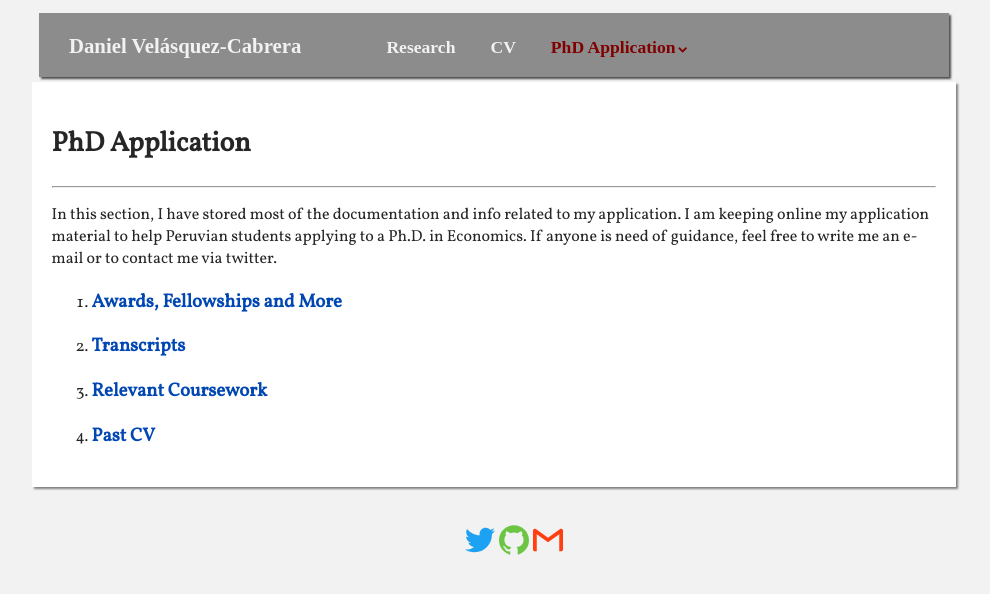
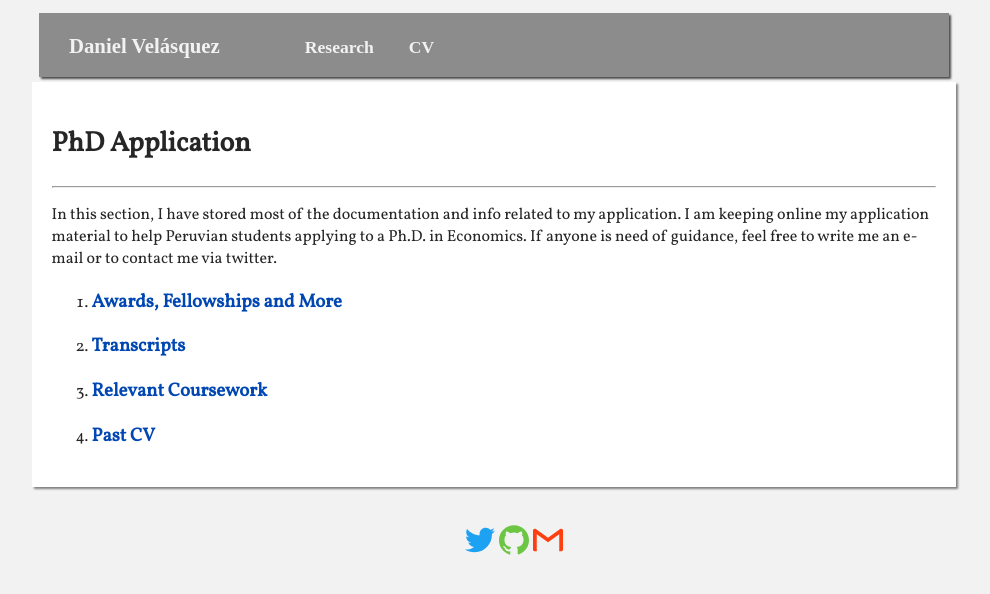
Before and after one commit to dvelasquezc/dvelasquezc.github.io, a Jekyll site: the page built from _pages/phd_application.md, in a window 1280 px wide. Shown: the top 594 px of the page, without its empty margins (146-1136 px from the left). Built offline with Jekyll 4.4.1, drawn with Linux system fonts in a browser that asks for light colours; some web fonts are replaced.

Commit message:
update header

```diff
--- a/_includes/header.html
+++ b/_includes/header.html
@@ -19,11 +19,12 @@
 		<label for = "btn-menu" class ="icon-menu"></label>
 		<nav id="menu">
 					<ul>
-						<li id="name"><a href="{{ "/" | prepend: site.baseurl | prepend: site.url }}" {% if "/"  == page.url %} class="active"  {% endif %}>Daniel Velásquez-Cabrera           </a></li>
+						<li id="name"><a href="{{ "/" | prepend: site.baseurl | prepend: site.url }}" {% if "/"  == page.url %} class="active"  {% endif %}>Daniel Velásquez         </a></li>
 
 						{% assign sorted_pages = site.pages | sort:"order" %}
 						{% for pp in sorted_pages %}
 						{% if pp.order > 0 %}
+						{% if pp.show == "yes" %}
 						<li {% if pp.dropdown_folder != 'no' %} class="dropbtn mylink" {% endif %} class ="mylink">
 							<a href="{{ pp.url | prepend: site.baseurl | prepend: site.url }}" {% if page.url==pp.url %} class="active" {% elsif page.url contains pp.url %} class="active" {% endif %}> {{ pp.title }} {% if pp.dropdown_folder != 'no' %}<span class="icon-down-open"></span>{% endif %}</a>
 						</li>
@@ -42,6 +43,7 @@
 								</ul>
 							{% endif %}
 						{% endif %}
+						{% endif %}
 						{% endfor %}
 					</ul>
 		</nav>
```
Also changed, not shown: _pages/cv.md (+1 -0 lines), _pages/phd_application.md (+1 -0 lines), _pages/research.md (+1 -0 lines).
